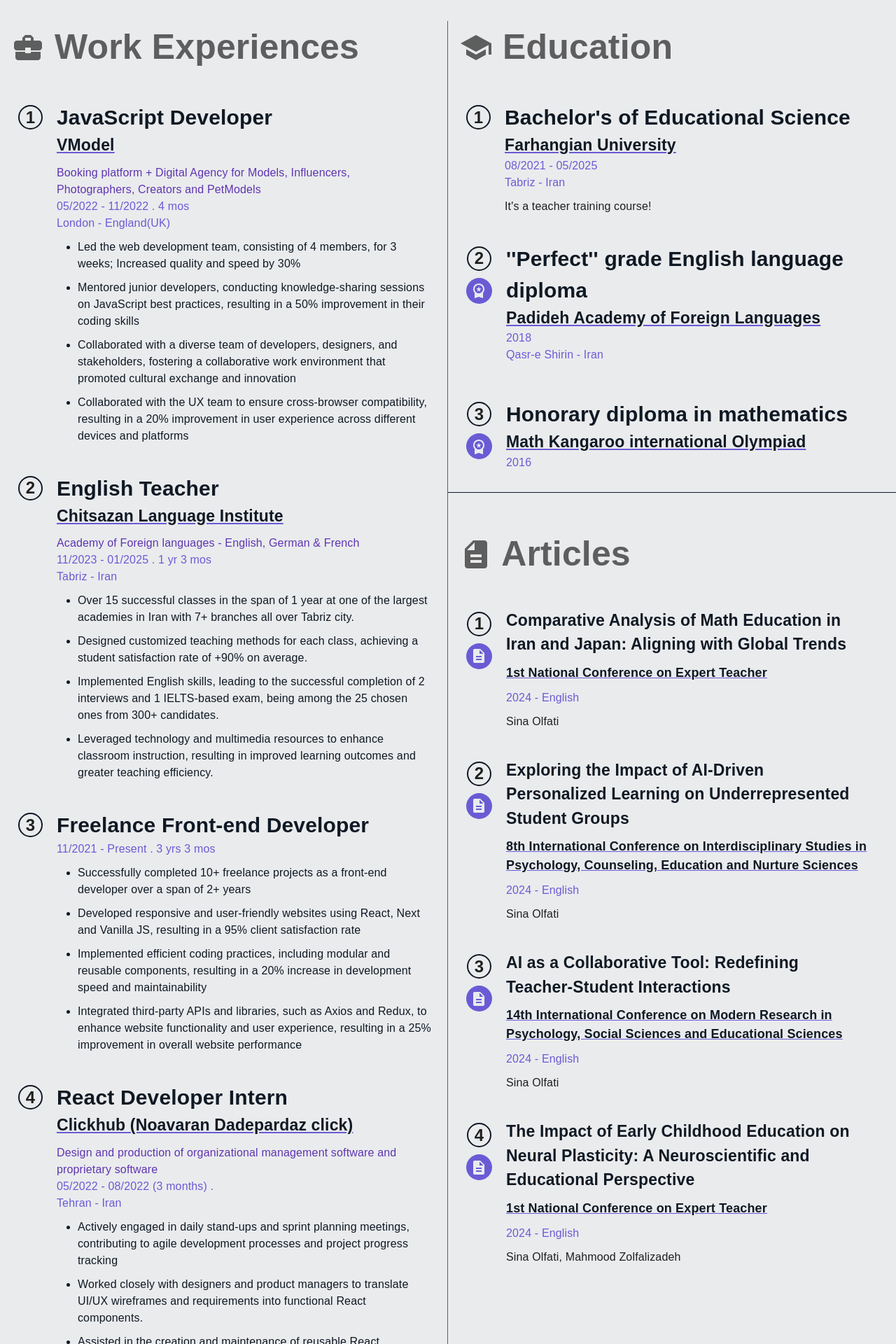
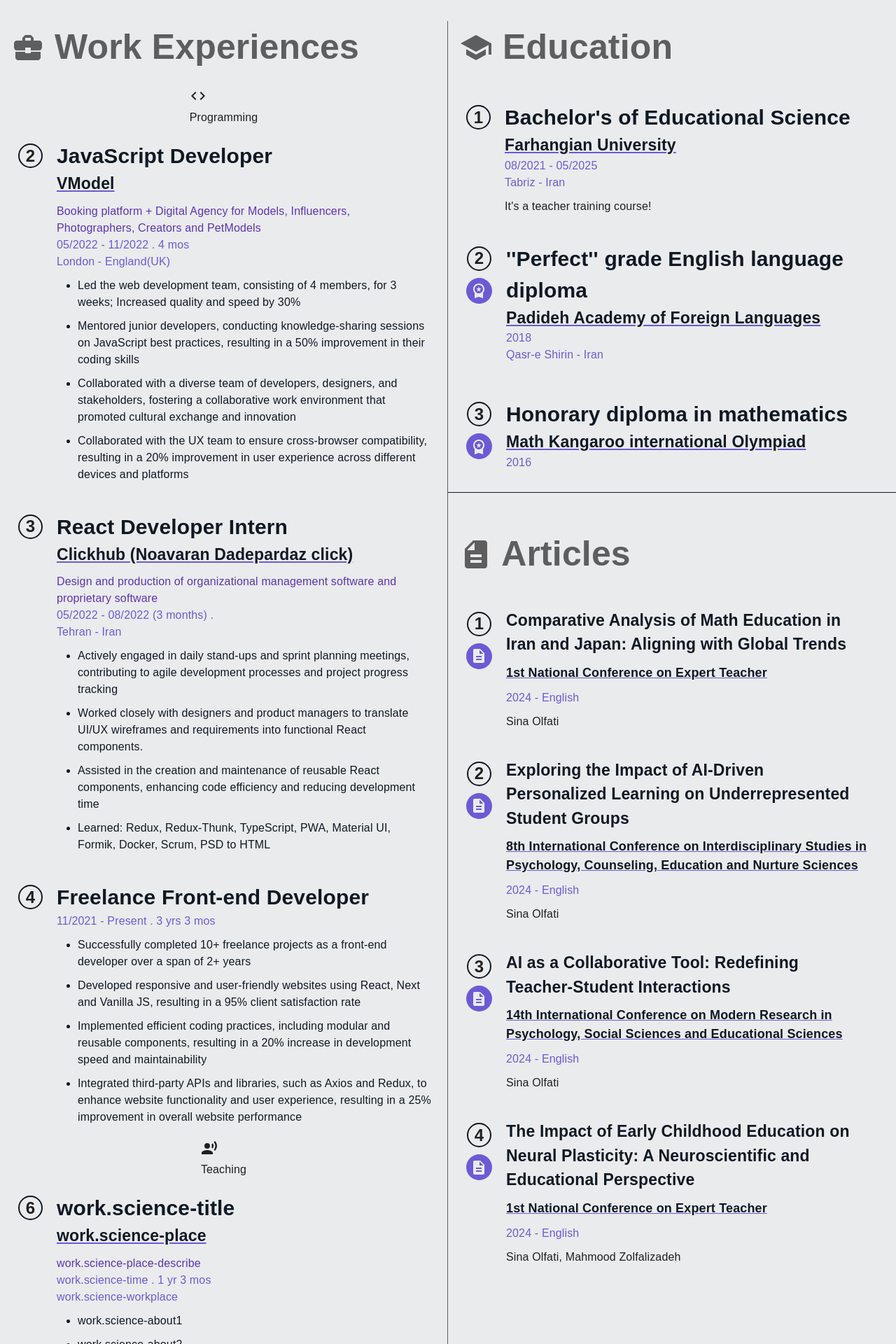
Before and after one commit to sina-olfati/sina-olfati-site, a React (Create React App) app: page / in a window 1280 px wide. Shown: the part 2700-4620 px from the top of the page at 70% size. Built offline with nearby package versions, Linux system fonts and the light colour scheme; a web font is replaced by a local one.

Commit message:
Work: added work section headers

```diff
--- a/src/components/resume/Work.tsx
+++ b/src/components/resume/Work.tsx
@@ -8,6 +8,8 @@ import DocButton from '../../utils/docButton/DocButton';
 import BusinessCenterIcon from '@mui/icons-material/BusinessCenter';
 import SchoolIcon from '@mui/icons-material/School';
 import DescriptionIcon from '@mui/icons-material/Description';
+import CodeIcon from '@mui/icons-material/Code';
+import RecordVoiceOverIcon from '@mui/icons-material/RecordVoiceOver';
 
 // images
 import kangaroo from '../../assets/images/education/kangaroo.jpg'
@@ -26,38 +28,55 @@ import ArticleButton from '../../utils/articleButton/ArticleButton';
 
 const work =[
   {
-    num: 3,
+    key: "newSection",
+    name: "Programming",
+    icon: <CodeIcon />,
+  },
+  {
+    key: "programming",
     name: "vmodel",
     link: "https://vmodel.app",
     startTime: "2022-08-1",
     endTime: "2022-11-1"
   },
   {
-    num: 2,
-    name: "teaching",
-    link: "https://www.chitsazan.online",
-    startTime: "2023-11-1",
-    endTime: "2025-1-1"
+    key: "programming",
+    name: "clickhub",
+    link: "https://clickhub.ir"
   },
-  // {
-  //   num: 2,
-  //   name: "iranfavagostaresh",
-  //   link: "https://vmodel.app",
-  //   startTime: "2022-12-1",
-  //   endTime: "2023-08-1"
-  // },
   {
-    num: 1,
+    key: "programming",
     name: "freelancing",
     link: "",
     startTime: "2021-11-1",
     endTime: ""
   },
   {
-    num: 2,
-    name: "clickhub",
-    link: "https://clickhub.ir"
+    key: "newSection",
+    name: "Teaching",
+    icon: <RecordVoiceOverIcon />,
   },
+  {
+    key: "teaching",
+    name: "science",
+    link: "https://www.chitsazan.online",
+    startTime: "2023-11-1",
+    endTime: "2025-1-1"
+  },
+  {
+    key: "teaching",
+    name: "english",
+    link: "https://www.chitsazan.online",
+    startTime: "2023-11-1",
+    endTime: "2025-1-1"
+  },
+  // {
+  //   key: "programming",
+  //   name: "iranfavagostaresh",
+  //   link: "https://vmodel.app",
+  //   startTime: "2022-12-1",
+  //   endTime: "2023-08-1"
+  // },
 ]
 
 const education =[
@@ -160,7 +179,9 @@ const Work = () => {
           <div className='work-section border'>
             <h1 className='work-title'><BusinessCenterIcon />{t("work.title")}</h1>
 
-            {work.map((item, index) => (
+            {/* {work.map((item, index) => { */}
+            {work.map((item, index) => item.key !== "newSection" ?
+
                   <div className='work-item reveal' key={item.name}>
                     <div className='item-helper'>
                       <span className='num'>{index+1}</span>
@@ -182,7 +203,15 @@ const Work = () => {
                       </ul>
                     </div>
                   </div>
-            ))}
+
+              :
+
+                  <div className='work-section'>
+                    <div>{item.icon} <p>{item.name}</p></div>
+                  </div>
+
+            )}
+
 
           </div>
 
```
Lines whose indentation alone changed are shown as unchanged.
